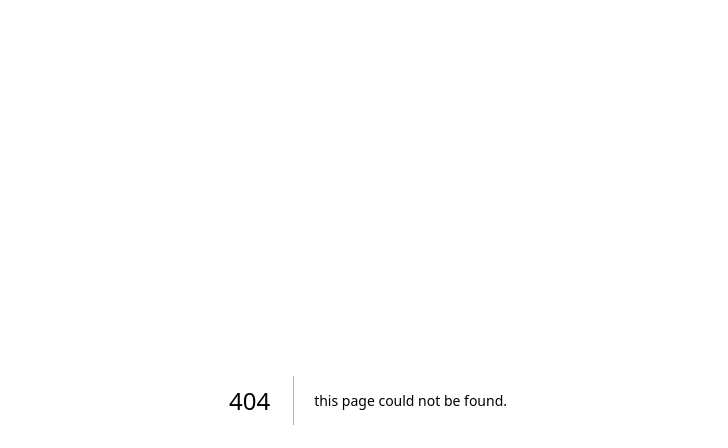
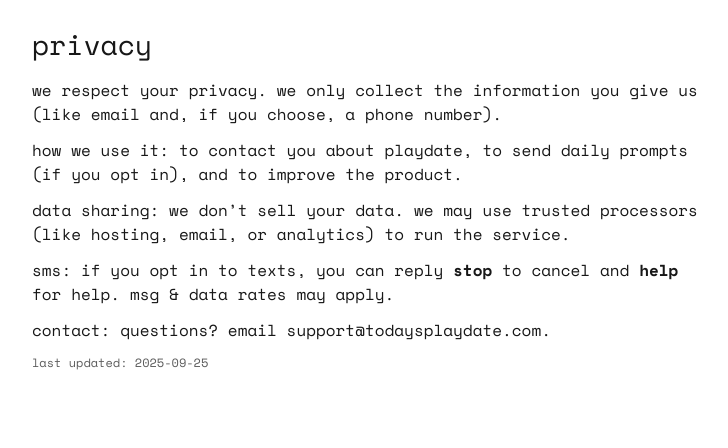
Before and after one commit to shaune-marx/nextjs-boilerplate, a Next.js app: page /privacy in a window 1280 px wide. Before the commit this address had no page. Shown: the top 448 px of the page, without its empty margins (272-1000 px from the left). Built offline with nearby package versions, Linux system fonts and the light colour scheme.

Commit message:
Create page.tsx

```diff
--- /dev/null
+++ b/app/privacy/page.tsx
@@ -0,0 +1,25 @@
+export default function PrivacyPage() {
+  return (
+    <main style={{ maxWidth: 720, margin: "0 auto", padding: 24, textTransform: "lowercase" }}>
+      <h1 style={{ fontSize: 28, marginBottom: 12 }}>privacy</h1>
+      <p style={{ marginBottom: 12 }}>
+        we respect your privacy. we only collect the information you give us (like email and, if you choose, a phone number).
+      </p>
+      <p style={{ marginBottom: 12 }}>
+        how we use it: to contact you about playdate, to send daily prompts (if you opt in), and to improve the product.
+      </p>
+      <p style={{ marginBottom: 12 }}>
+        data sharing: we don’t sell your data. we may use trusted processors (like hosting, email, or analytics) to run the service.
+      </p>
+      <p style={{ marginBottom: 12 }}>
+        sms: if you opt in to texts, you can reply <strong>stop</strong> to cancel and <strong>help</strong> for help. msg &amp; data rates may apply.
+      </p>
+      <p style={{ marginBottom: 12 }}>
+        contact: questions? email <a href="mailto:support@todaysplaydate.com">support@todaysplaydate.com</a>.
+      </p>
+      <p style={{ opacity: 0.7, fontSize: 12 }}>
+        last updated: {new Date().toISOString().slice(0, 10)}
+      </p>
+    </main>
+  );
+}
```
